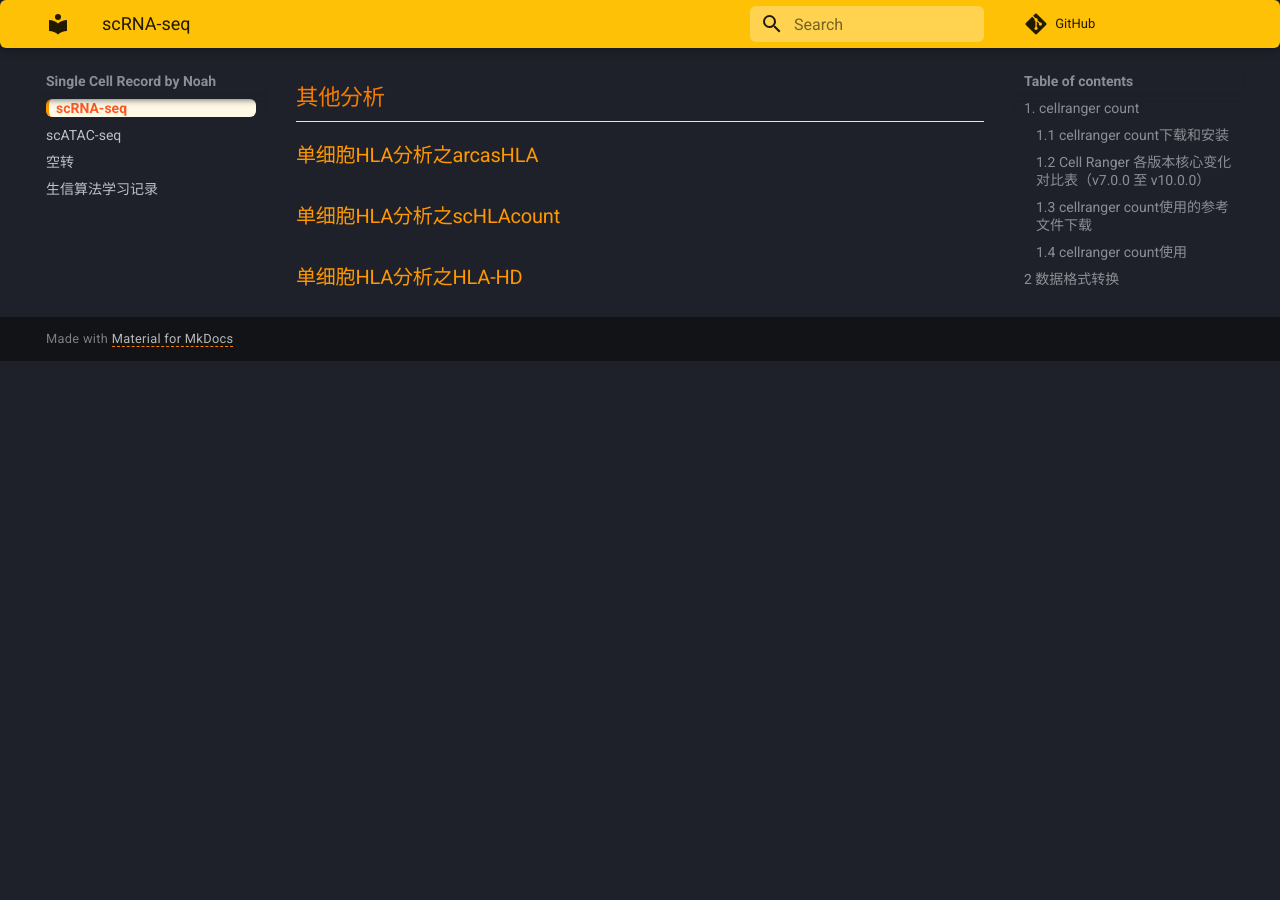
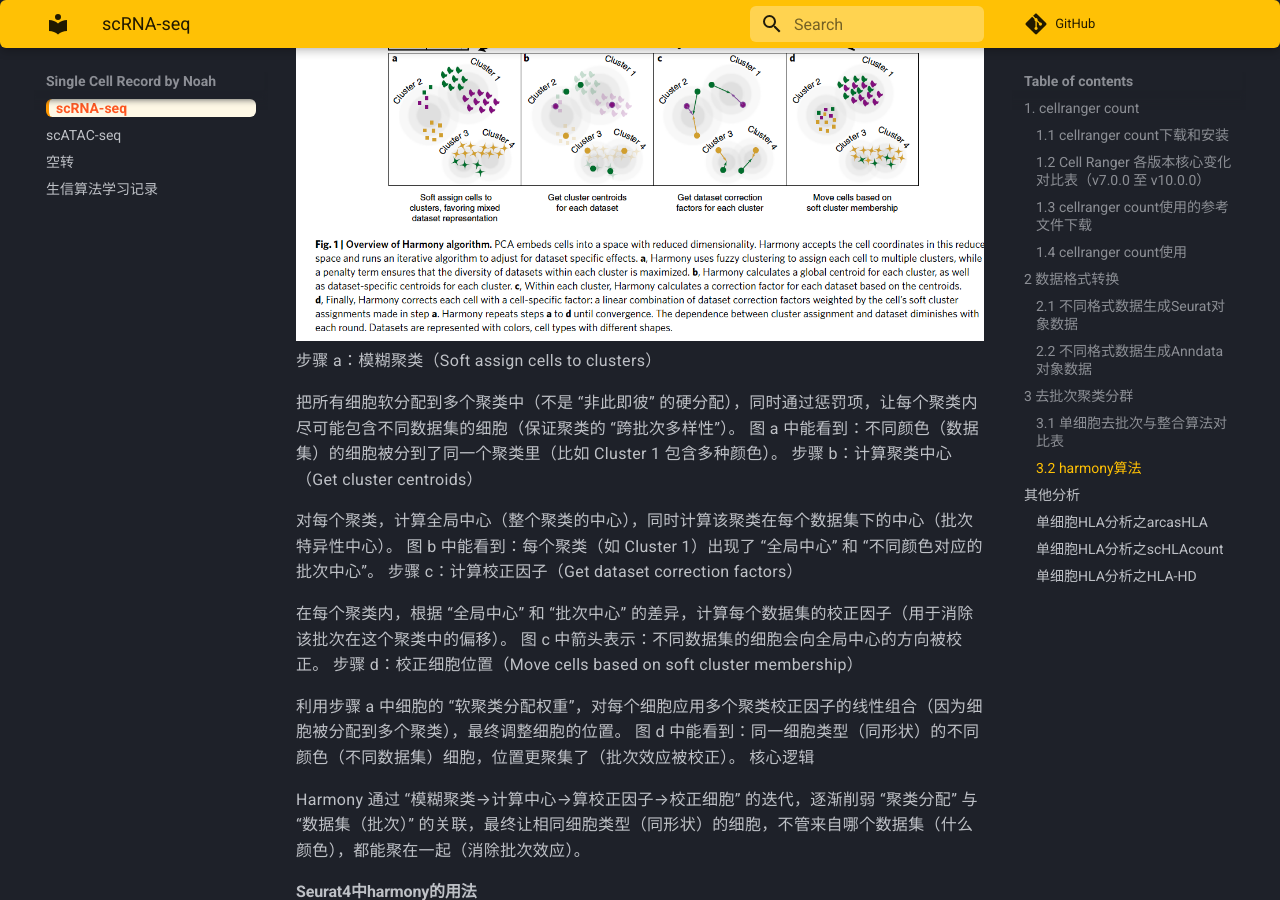
Before and after one commit to Wangjien/my-single-cell-record, an MkDocs documentation site: the page built from docs/scRNA-seq.md, in a window 1280 px wide and 900 px high, scrolled down 7108 px. Built offline with MkDocs 1.6.1 and Material for MkDocs 9.7.7, drawn with Linux system fonts in a browser that asks for light colours; comment, search, counter and statistics services are not loaded; before the commit the page ends 7469 px from its top, so only the background shows below that.

```diff
--- a/docs/scRNA-seq.md
+++ b/docs/scRNA-seq.md
@@ -191,6 +191,26 @@
 ![alt text](./imgs/image.png)
 
 
+![](./imgs/image%20copy.png)
+步骤 a：模糊聚类（Soft assign cells to clusters）
+
+把所有细胞软分配到多个聚类中（不是 “非此即彼” 的硬分配），同时通过惩罚项，让每个聚类内尽可能包含不同数据集的细胞（保证聚类的 “跨批次多样性”）。
+图 a 中能看到：不同颜色（数据集）的细胞被分到了同一个聚类里（比如 Cluster 1 包含多种颜色）。
+步骤 b：计算聚类中心（Get cluster centroids）
+
+对每个聚类，计算全局中心（整个聚类的中心），同时计算该聚类在每个数据集下的中心（批次特异性中心）。
+图 b 中能看到：每个聚类（如 Cluster 1）出现了 “全局中心” 和 “不同颜色对应的批次中心”。
+步骤 c：计算校正因子（Get dataset correction factors）
+
+在每个聚类内，根据 “全局中心” 和 “批次中心” 的差异，计算每个数据集的校正因子（用于消除该批次在这个聚类中的偏移）。
+图 c 中箭头表示：不同数据集的细胞会向全局中心的方向被校正。
+步骤 d：校正细胞位置（Move cells based on soft cluster membership）
+
+利用步骤 a 中细胞的 “软聚类分配权重”，对每个细胞应用多个聚类校正因子的线性组合（因为细胞被分配到多个聚类），最终调整细胞的位置。
+图 d 中能看到：同一细胞类型（同形状）的不同颜色（不同数据集）细胞，位置更聚集了（批次效应被校正）。
+核心逻辑
+
+Harmony 通过 “模糊聚类→计算中心→算校正因子→校正细胞” 的迭代，逐渐削弱 “聚类分配” 与 “数据集（批次）” 的关联，最终让相同细胞类型（同形状）的细胞，不管来自哪个数据集（什么颜色），都能聚在一起（消除批次效应）。
 
 
 
```
Also changed, not shown: docs/imgs/image copy.png (added).
